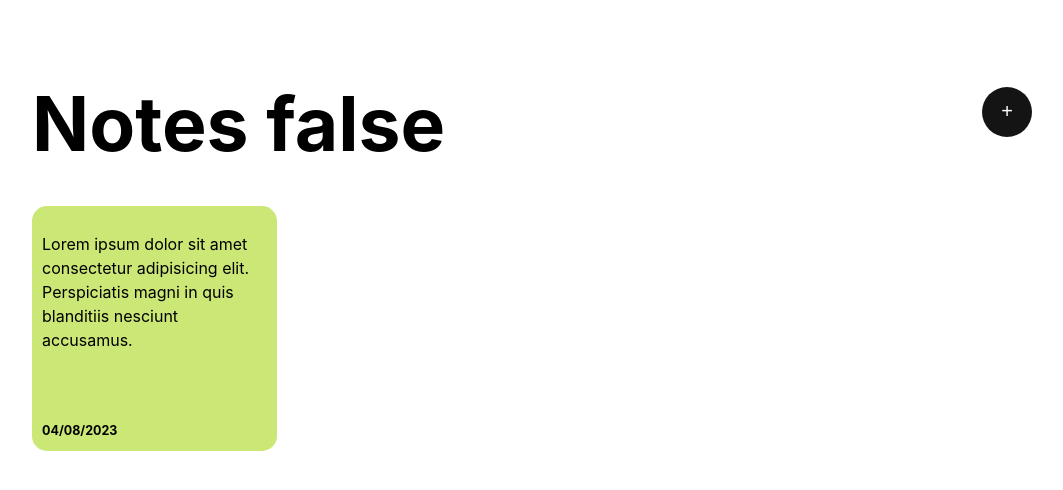
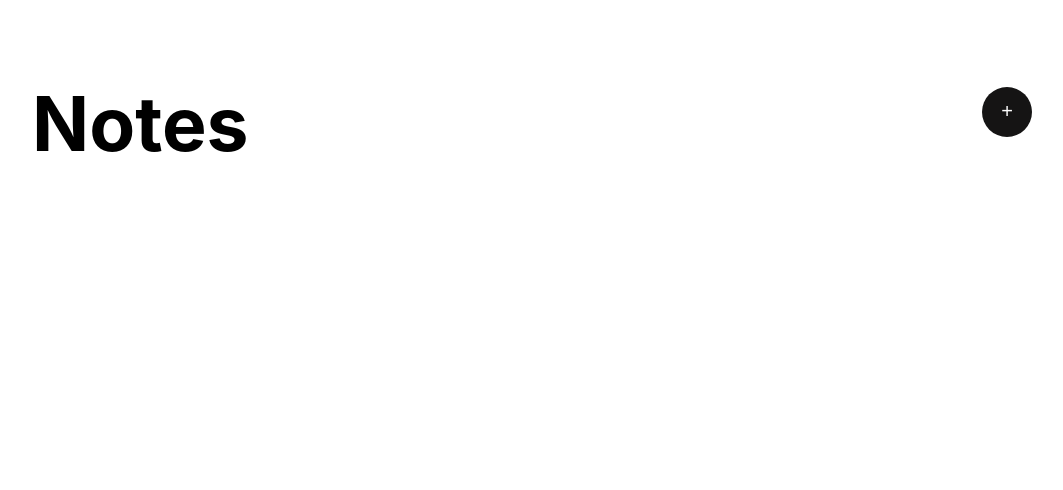
Before and after one commit to sarfaraz187/real-world-vue, a Vue app: page / in a window 1280 px wide. Shown: the top 490 px of the page, without its empty margins (108-1171 px from the left). Built offline with nearby package versions, Linux system fonts and the light colour scheme.

Commit message:
project 1 completed

```diff
--- a/src/App.vue
+++ b/src/App.vue
@@ -2,25 +2,49 @@
 import { ref } from "vue";
 
 const showModal = ref(false);
+const newNote = ref("");
+const notes = ref([]);
+const errorMessage = ref("");
+
+function getRandomColor() {
+  return "hsl(" + Math.random() * 360 + ", 100%, 75%)";
+}
+
+const addNote = () => {
+  console.log(newNote.value);
+  if (newNote.value.trim().length < 10) {
+    return (errorMessage.value = "Note needs to have atleast 10 characters");
+  }
+  notes.value.push({
+    id: Math.floor(Math.random() * 100000),
+    text: newNote.value,
+    date: new Date(),
+    backgroundColor: getRandomColor(),
+  });
+  showModal.value = false;
+  newNote.value = "";
+};
 </script>
 <template>
   <main>
     <div v-if="showModal" class="overlay">
       <div class="modal">
-        <textarea name="Notes" id="notes" cols="30" rows="10"></textarea>
-        <button>Add Note</button>
+        <textarea v-model="newNote" name="Notes" id="notes" cols="30" rows="10"></textarea>
+        <div>{{ errorMessage }}</div>
+        <button @click="addNote">Add Note</button>
         <button class="close" @click="showModal = false">Close</button>
       </div>
     </div>
     <div class="container">
       <header>
-        <h1>Notes {{ showModal }}</h1>
+        <h1>Notes</h1>
         <button @click="showModal = true">+</button>
       </header>
+
       <div class="cards-container">
-        <div class="card">
-          <p class="main-text">Lorem ipsum dolor sit amet consectetur adipisicing elit. Perspiciatis magni in quis blanditiis nesciunt accusamus.</p>
-          <p class="date">04/08/2023</p>
+        <div v-for="note in notes" :key="note.id" class="card" :style="{ backgroundColor: note.backgroundColor }">
+          <p class="main-text">{{ note.text }}</p>
+          <p class="date">{{ note.date.toLocaleDateString("en-US") }}</p>
         </div>
       </div>
     </div>
```
